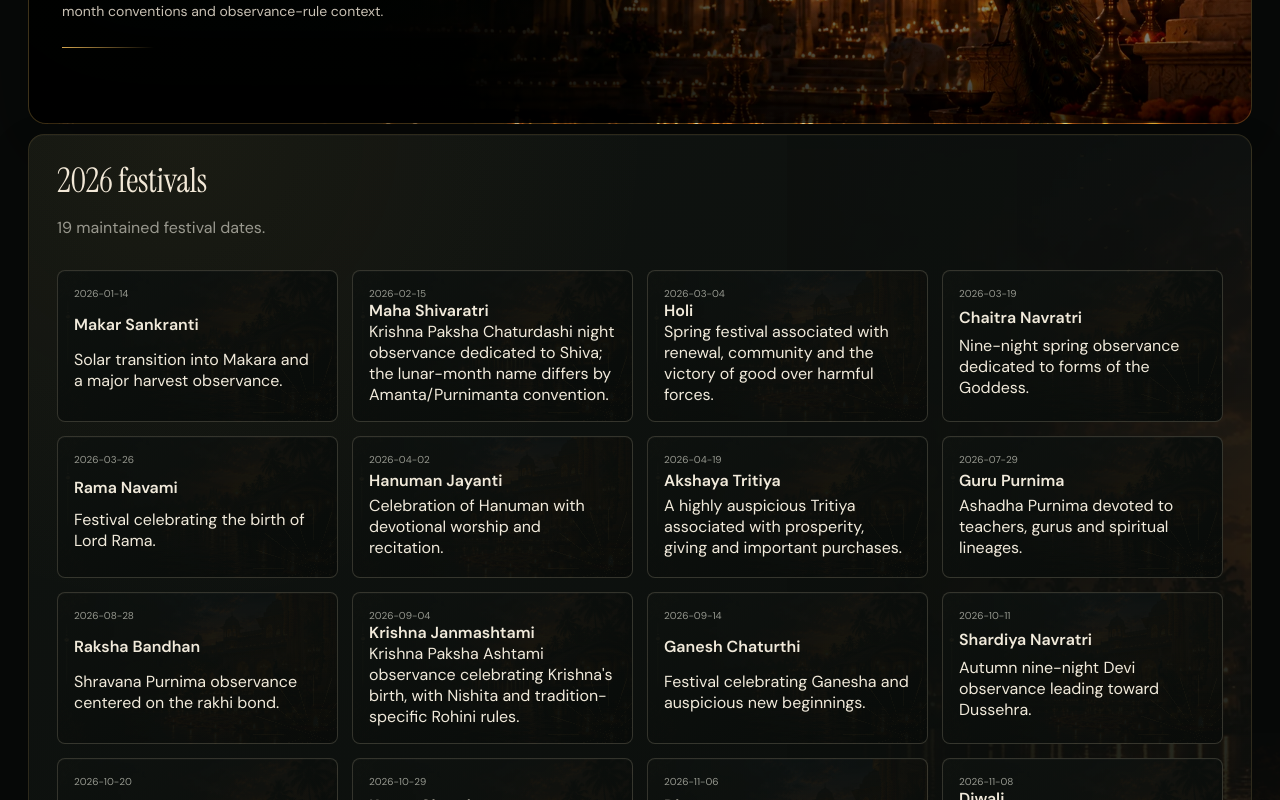
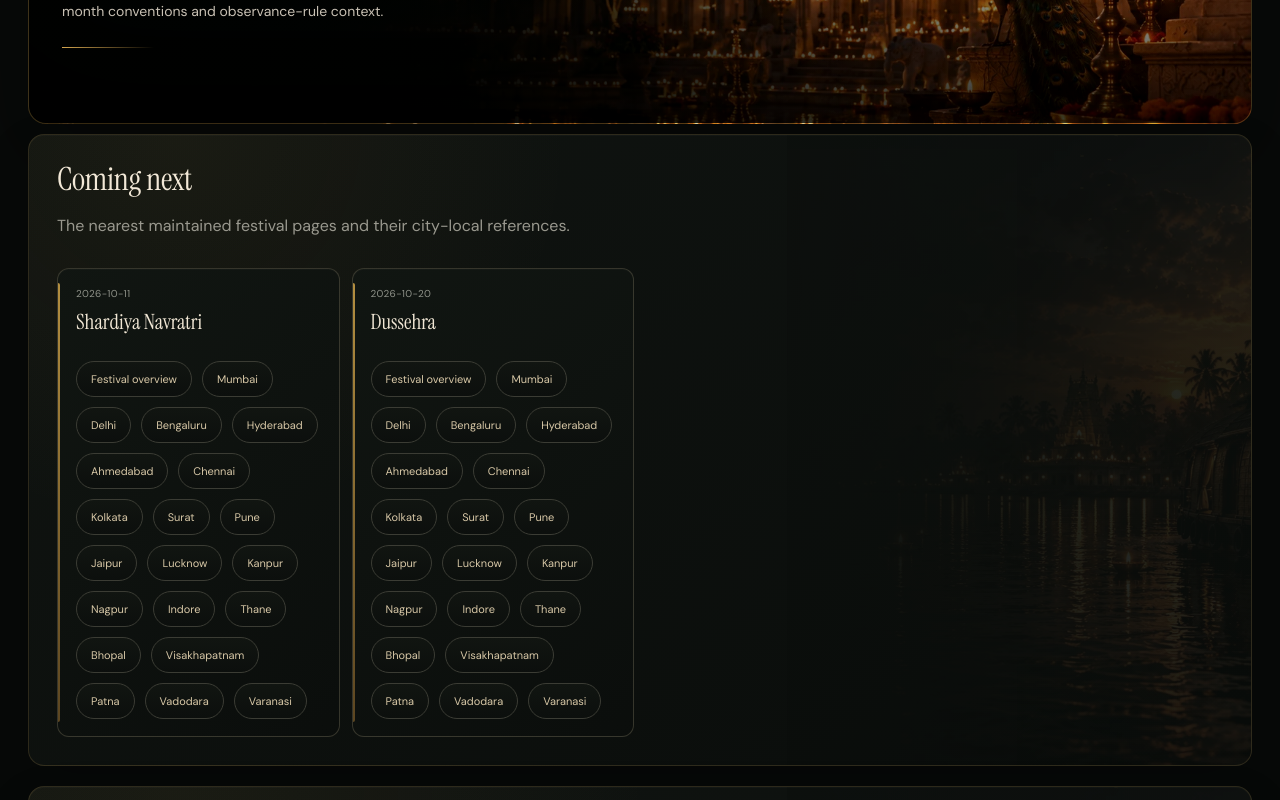
Before and after one commit to SviatF/chanag.xx, a Next.js app: page /festivals in a window 1280 px wide. Shown: the part 360-1160 px from the top of the page. Built offline with nearby package versions, Linux system fonts and the light colour scheme.

Commit message:
Prioritize upcoming festival city pages

```diff
--- a/app/festivals/page.tsx
+++ b/app/festivals/page.tsx
@@ -5,6 +5,8 @@ import {cities} from "@/lib/cities";
 import {festivalsForYear} from "@/lib/festivals";
 import {getFestivalSemantics} from "@/lib/festival-conventions";
 import {festivalCoverageSnapshot,festivalIndexYears} from "@/lib/festival-expansion";
+import {todayInIndia} from "@/lib/dates";
+import {upcomingFestivalHotset} from "@/lib/hotset-links";
 
 const publicYears=festivalIndexYears();
 const range=publicYears.length?(publicYears.length===1?String(publicYears[0]):`${publicYears[0]}–${publicYears[publicYears.length-1]}`):"Festival calendar";
@@ -16,11 +18,17 @@ export const metadata={
 
 export default function FestivalsIndex(){
   const coverage=new Map(festivalCoverageSnapshot().map(item=>[item.year,item]));
+  const upcoming=upcomingFestivalHotset(todayInIndia(),2);
   return <main><Header city={cities[0]}/><div className="page-shell internal-visual internal-festival">
     <div className="breadcrumbs"><Link href="/">Home</Link> / Festivals</div>
     <p className="page-kicker">FESTIVAL DIRECTORY</p>
     <h1 className="page-title">Hindu Festivals<br/>{range}</h1>
     <p className="page-subtitle">Browse festival years, then open a festival or city page for local Tithi, sunrise and sunset, lunar-month conventions and observance-rule context.</p>
+    {upcoming.length?<section className="wide-panel">
+      <h2 className="page-title" style={{fontSize:32}}>Coming next</h2>
+      <p className="page-subtitle">The nearest maintained festival pages and their city-local references.</p>
+      <div className="data-grid">{upcoming.map(group=><div className="data-card" key={group.festival.slug}><small>{group.festival.date}</small><strong>{group.festival.name}</strong><div className="pill-links"><Link href={group.parentHref}>Festival overview</Link>{group.cityLinks.map(city=><Link href={city.href} key={city.slug}>{city.name}</Link>)}</div></div>)}</div>
+    </section>:null}
     {publicYears.map(year=>{const state=coverage.get(year);return <section className="wide-panel" key={year}>
       <h2 className="page-title" style={{fontSize:34}}>{year} festivals</h2>
       <p className="page-subtitle">{state?.present??0} maintained festival dates.</p>
```
